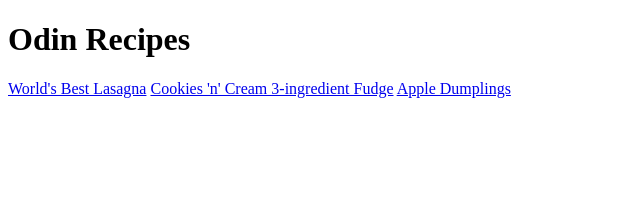
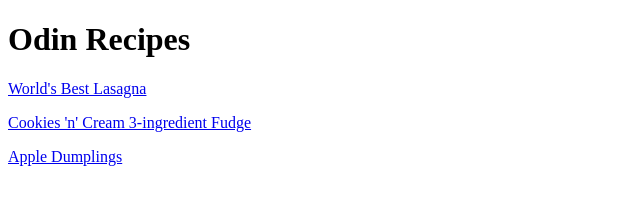
Before and after one commit to HC32/odin-recipes, a plain HTML site: page index.html in a window 1280 px wide. Shown: the whole page, without its empty margins (0-640 px from the left). Drawn offline with Linux system fonts and the light colour scheme.

Commit message:
Format index.html, adjust image sizes
index.html was workable but the link appeared on one line. Added
paragraph formatting to create separation and look a bit more clean.
The default sizes of the images used on the recipe pages were very large.
Set the width to 400 so that scrolling is not needed to get past images.

```diff
--- a/index.html
+++ b/index.html
@@ -8,8 +8,8 @@
 </head>
 <body>
     <h1>Odin Recipes</h1>
-    <a href="recipes/lasagna.html">World's Best Lasagna</a>
-    <a href="recipes/fudge.html">Cookies 'n' Cream 3-ingredient Fudge</a>
-    <a href="recipes/dumplings.html">Apple Dumplings</a>
+    <p><a href="recipes/lasagna.html">World's Best Lasagna</a></p>
+    <p><a href="recipes/fudge.html">Cookies 'n' Cream 3-ingredient Fudge</a></p>
+    <p><a href="recipes/dumplings.html">Apple Dumplings</a></p>
 </body>
 </html>
```
Also changed, not shown: recipes/dumplings.html (+1 -1 lines), recipes/fudge.html (+1 -1 lines), recipes/lasagna.html (+1 -1 lines).
